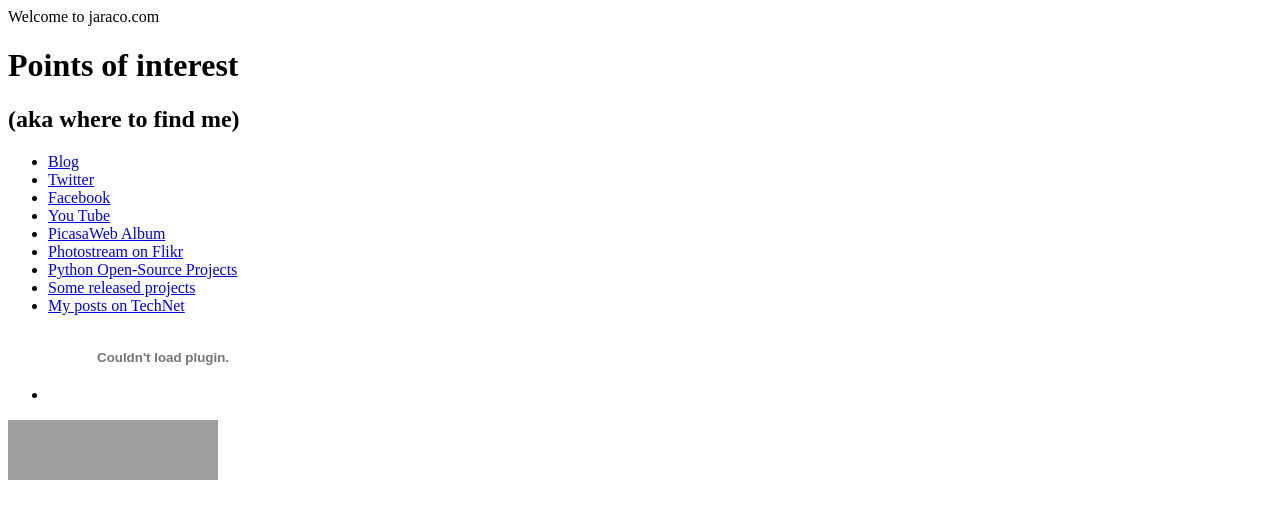
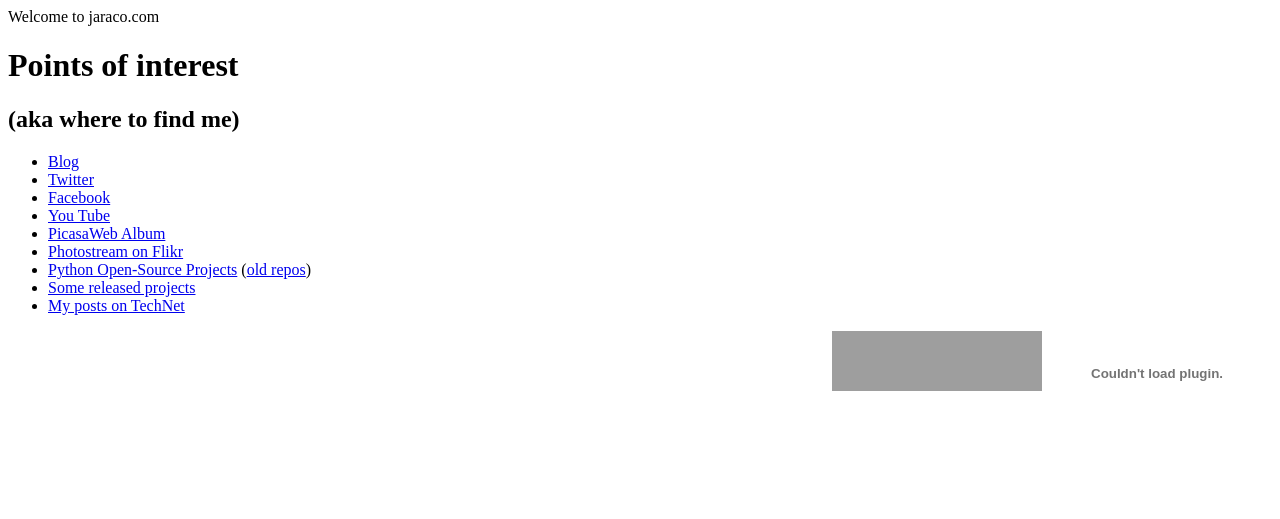
Before and after one commit to jaraco/jaraco.site, a Python web app: template jaraco/site/templates/welcome.html in a window 1280 px wide. Shown: the top 519 px of the page. Run offline with Jinja, Linux system fonts and the light colour scheme; the template is opened without the code that fills it, so the values that code supplies are empty; grey boxes are pictures that could not be loaded.

Commit message:
Changed links to bitbucket hosting; Moved widgets to float right

```diff
--- a/jaraco/site/templates/welcome.html
+++ b/jaraco/site/templates/welcome.html
@@ -24,11 +24,11 @@
 		<li><a href="http://www.youtube.com/user/jasonrcoombs">You Tube</a></li>
 		<li><a href="http://picasaweb.google.com/jason.r.coombs.1976">PicasaWeb Album</a></li>
 		<li><a href="http://www.flickr.com/photos/41185305@N08/">Photostream on Flikr</a></li>
-		<li><a href="http://svn.jaraco.com/jaraco/python">Python Open-Source Projects</a></li>
+		<li><a href="https://bitbucket.org/jaraco">Python Open-Source Projects</a> (<a href="http://svn.jaraco.com/jaraco/python">old repos</a>)</li>
 		<li><a href="http://pypi.python.org/pypi?:action=search&amp;term=jaraco+svg-chart&amp;submit=search">Some released projects</a></li>
 		<li><a href="http://social.technet.microsoft.com/Forums/en-US/user/threads?user=Jason%20R.%20Coombs">My posts on TechNet</a></li>
-		<li><object type="application/x-shockwave-flash" data="https://clients4.google.com/voice/embed/webCallButton" width="230" height="85"><param name="movie" value="https://clients4.google.com/voice/embed/webCallButton" /><param name="wmode" value="transparent" /><param name="FlashVars" value="id=ec4d60d39df06df8bd26edebb50ead1fcbb2929d&amp;style=0" /></object></li>
 	</ul>
-	<iframe src="http://stackoverflow.com/users/flair/70170.html?theme=clean" marginwidth="0" marginheight="0" frameborder="0"	scrolling="no" width="210" height="60"></iframe>
+	<div style="float:right;"><object type="application/x-shockwave-flash" data="https://clients4.google.com/voice/embed/webCallButton" width="230" height="85"><param name="movie" value="https://clients4.google.com/voice/embed/webCallButton" /><param name="wmode" value="transparent" /><param name="FlashVars" value="id=ec4d60d39df06df8bd26edebb50ead1fcbb2929d&amp;style=0" /></object></div>
+	<div style="float:right;"><iframe src="http://stackoverflow.com/users/flair/70170.html?theme=clean" marginwidth="0" marginheight="0" frameborder="0"	scrolling="no" width="210" height="60"></iframe></div>
 </body>
 </html>
```
